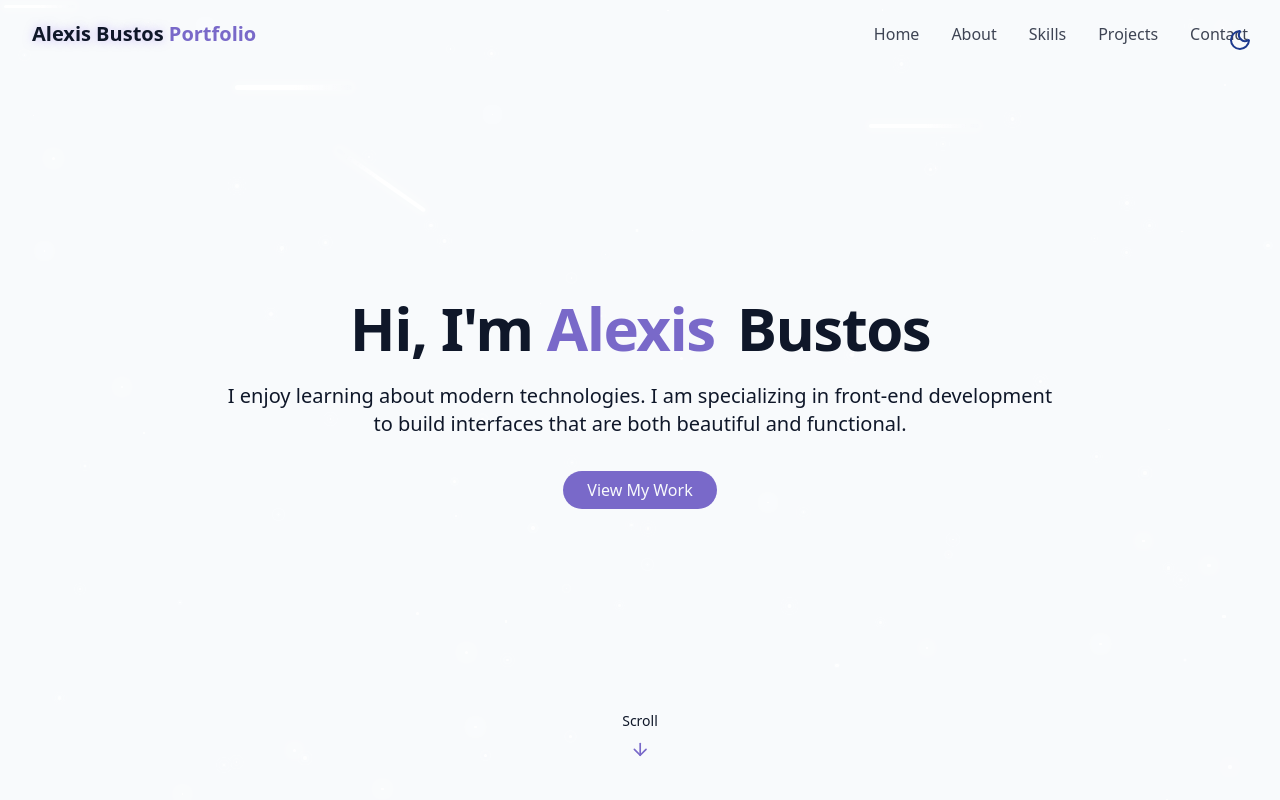
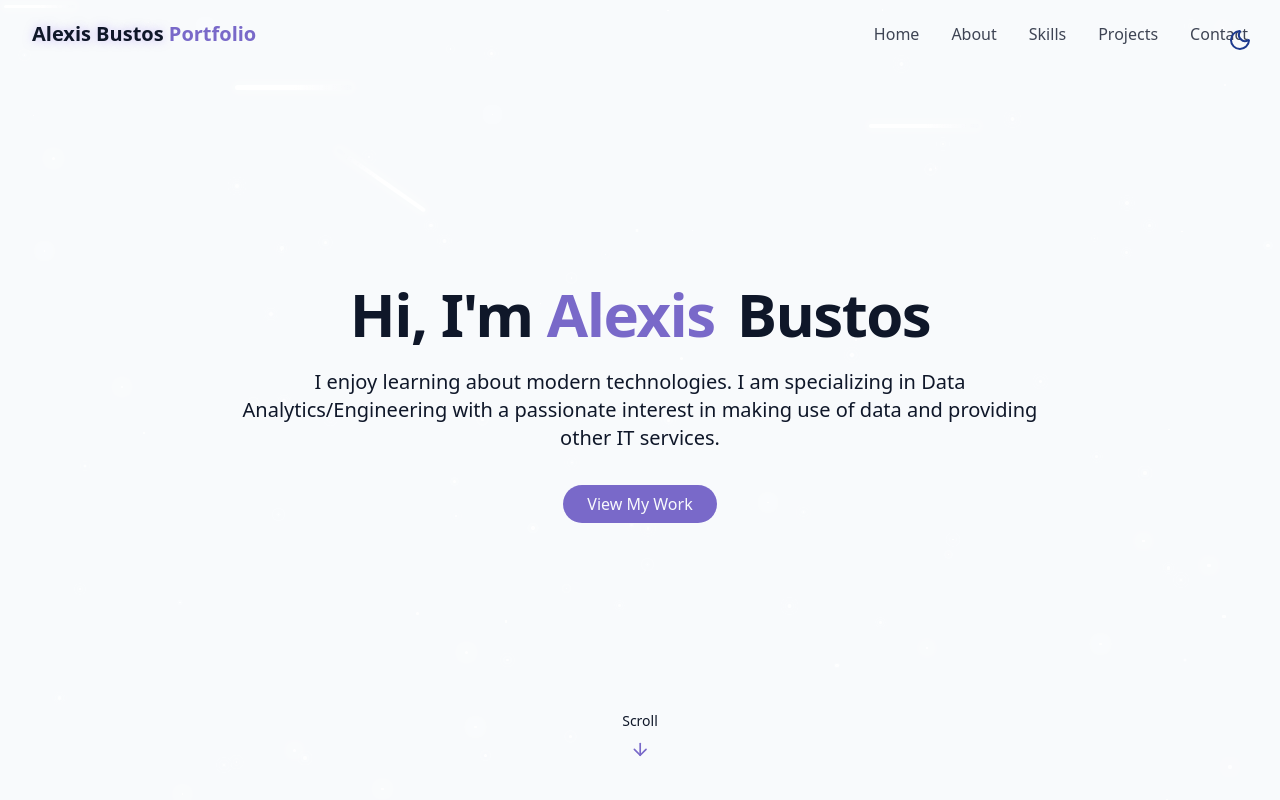
Before and after one commit to alexis-bustos/my-portfolio, a React (Vite) app: page / in a window 1280 px wide. Shown: the top 800 px of the page. Built offline with nearby package versions, Linux system fonts and the light colour scheme.

Commit message:
updated hero section

```diff
--- a/src/components/HeroSection.jsx
+++ b/src/components/HeroSection.jsx
@@ -22,8 +22,8 @@ export const HeroSection = () => {
           </h1>
           <p className="text-lg md:text-xl text-muted-foreground max-2-2xl mx-auto opacity-0 animate-fade-in-delay-3">
             I enjoy learning about modern technologies. I am specializing in
-            front-end development to build interfaces that are both beautiful
-            and functional.
+            Data Analytics/Engineering with a passionate interest in making use
+            of data and providing other IT services.
           </p>
 
           <div className="pt-4 opacity-0 animate-fade-in-delay-4">
```
